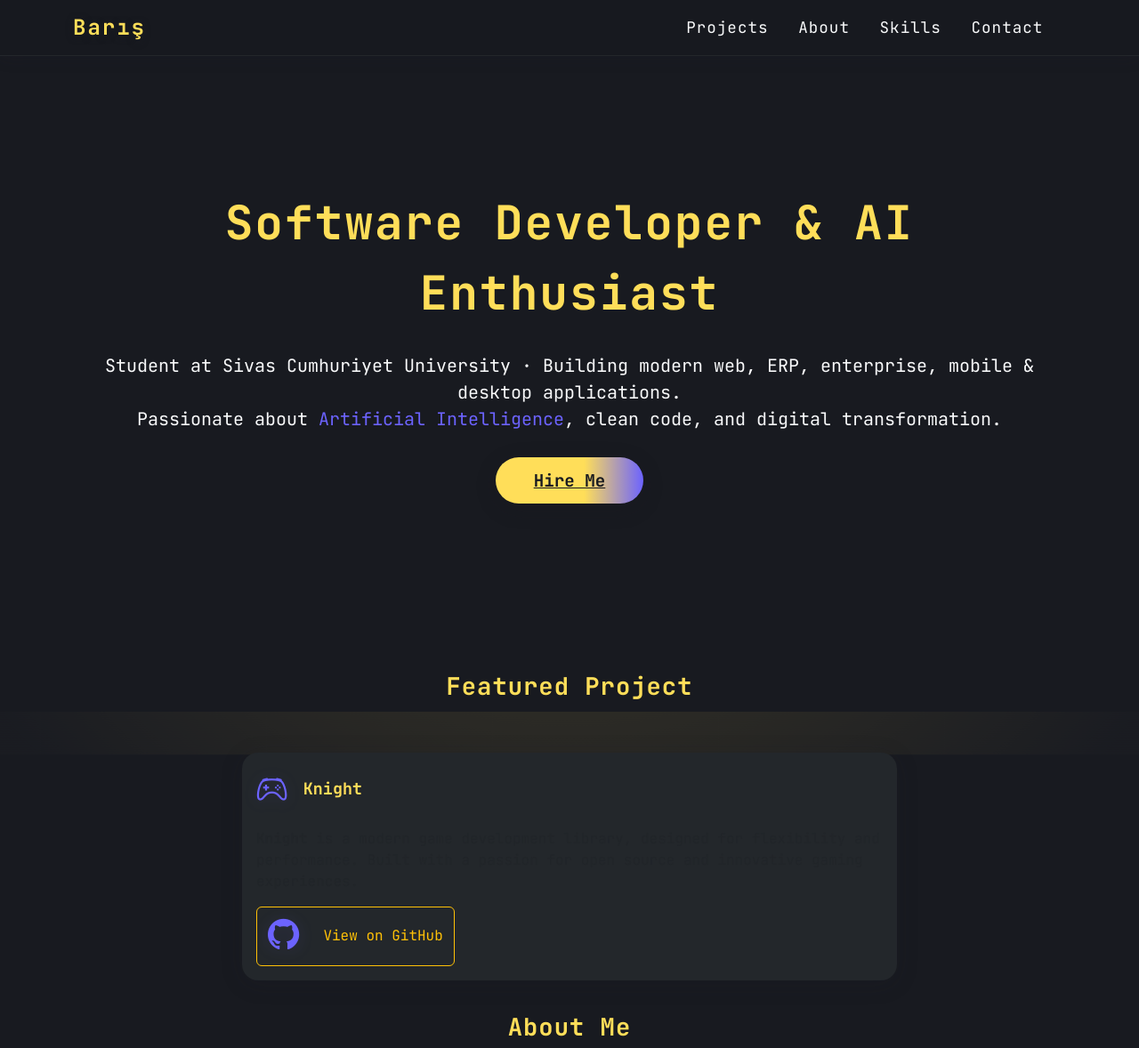
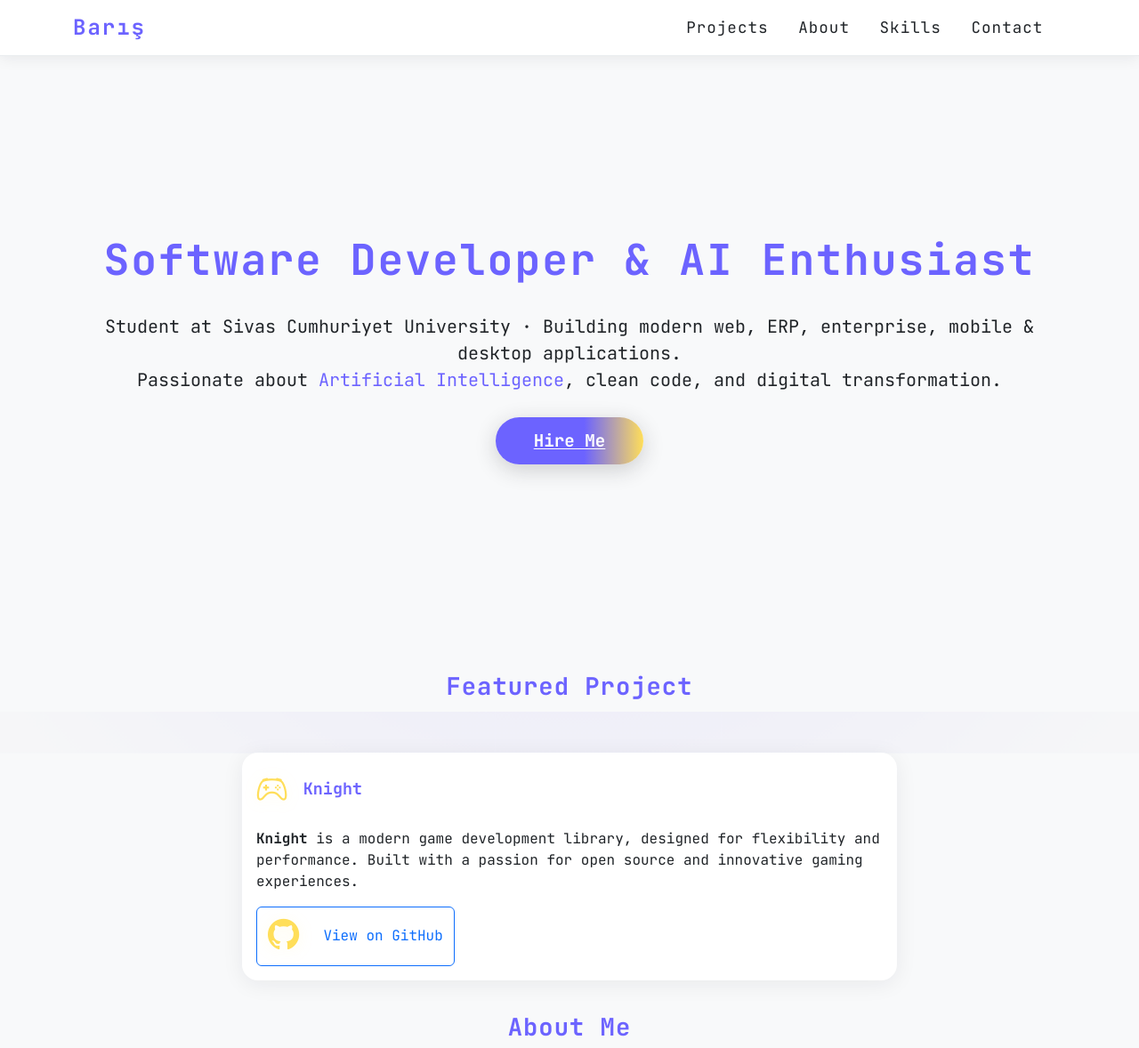
Before and after one commit to FindSofwarer/FindSofwarer.github.io, a plain HTML site: page index.html in a window 1280 px wide. Shown: the top 1178 px of the page at 89% size. Drawn offline with nearby package versions, Linux system fonts and the light colour scheme.

Commit message:
Change color scheme and navbar style

```diff
--- a/index.html
+++ b/index.html
@@ -12,8 +12,8 @@
       height: 100%;
       margin: 0;
       font-family: 'JetBrains Mono', monospace;
-      background: #181a20;
-      color: #f8f9fa;
+      background: #f8f9fa;
+      color: #212529;
       scroll-behavior: smooth;
     }
     .parallax-bg {
@@ -22,7 +22,7 @@
       left: 0;
       width: 100vw;
       height: 100vh;
-      background: linear-gradient(120deg, #23272b 55%, #6c63ff 120%);
+      background: linear-gradient(120deg, #e9ecef 60%, #ffffff 100%);
       z-index: -2;
       overflow: hidden;
     }
@@ -32,33 +32,33 @@
       height: 130vh;
       left: -15vw;
       top: -20vh;
-      opacity: 0.20;
-      background: radial-gradient(circle, #ffde59 0%, #23272b 80%);
+      opacity: 0.13;
+      background: radial-gradient(circle, #6c63ff 0%, #e9ecef 80%);
       animation: moveParallax 14s linear infinite alternate;
       z-index: -1;
     }
     @keyframes moveParallax {
       0% { transform: translateY(0px) scale(1); }
-      100% { transform: translateY(-120px) scale(1.06); }
+      100% { transform: translateY(-120px) scale(1.05); }
     }
     .navbar {
-      background: rgba(24,26,32,0.95) !important;
-      box-shadow: 0 2px 16px rgba(31,28,44,0.18);
-      border-bottom: 1px solid #23272b;
+      background: rgba(255,255,255,0.97) !important;
+      box-shadow: 0 2px 16px rgba(31,28,44,0.08);
+      border-bottom: 1px solid #e9ecef;
     }
     .navbar-brand {
       font-weight: bold;
       letter-spacing: 2px;
       font-size: 1.5rem;
-      color: #ffde59 !important;
-      text-shadow: 0 2px 8px #181a20;
+      color: #6c63ff !important;
+      text-shadow: 0 2px 8px #fff;
       transition: color 0.2s;
     }
     .navbar-brand:hover {
-      color: #6c63ff !important;
+      color: #ffde59 !important;
     }
     .nav-link {
-      color: #f8f9fa !important;
+      color: #212529 !important;
       font-weight: 500;
       font-size: 1.1em;
       letter-spacing: 1px;
@@ -66,7 +66,7 @@
       transition: color 0.2s;
     }
     .nav-link:hover {
-      color: #ffde59 !important;
+      color: #6c63ff !important;
     }
     .hero-section {
       min-height: 80vh;
@@ -79,37 +79,38 @@
       z-index: 1;
     }
     .hero-title {
-      font-size: 3.3rem;
+      font-size: 3rem;
       font-weight: bold;
-      color: #ffde59;
+      color: #6c63ff;
       letter-spacing: 2px;
       margin-bottom: 0.5em;
       animation: fadeInDown 1.4s cubic-bezier(.68,-0.55,.27,1.55) both;
     }
     .hero-sub {
       font-size: 1.25rem;
-      opacity: 0.90;
+      opacity: 0.95;
       margin-bottom: 2em;
       animation: fadeIn 2s .8s both;
+      color: #212529;
     }
     .hero-cta {
       font-size: 1.2em;
       font-weight: 700;
-      background: linear-gradient(90deg, #ffde59 60%, #6c63ff 100%);
-      color: #181a20;
+      background: linear-gradient(90deg, #6c63ff 60%, #ffde59 100%);
+      color: #fff;
       padding: 0.7em 2.2em;
       border-radius: 2em;
       border: none;
-      box-shadow: 0 6px 24px #181a2033;
+      box-shadow: 0 6px 24px #21252933;
       margin-top: 1em;
       transition: background 0.2s, color 0.2s, box-shadow 0.2s;
       cursor: pointer;
       animation: fadeInUp 1.8s 1.1s both;
     }
     .hero-cta:hover {
-      background: linear-gradient(90deg, #6c63ff 60%, #ffde59 100%);
-      color: #fff;
-      box-shadow: 0 12px 32px #6c63ff33;
+      background: linear-gradient(90deg, #ffde59 60%, #6c63ff 100%);
+      color: #212529;
+      box-shadow: 0 12px 32px #ffde5933;
     }
     @keyframes fadeInDown {
       0% { opacity: 0; transform: translateY(-60px);}
@@ -124,7 +125,7 @@
       100% { opacity: 1;}
     }
     .section-title {
-      color: #ffde59;
+      color: #6c63ff;
       text-align: center;
       font-size: 1.7rem;
       font-weight: 700;
@@ -133,9 +134,9 @@
       animation: fadeInDown 1.2s;
     }
     .card {
-      background: #23272b;
+      background: #fff;
       border: none;
-      box-shadow: 0 4px 24px rgba(31,28,44,0.17);
+      box-shadow: 0 4px 24px rgba(31,28,44,0.07);
       border-radius: 18px;
       margin-bottom: 2rem;
       transition: transform 0.2s, box-shadow 0.2s;
@@ -143,7 +144,7 @@
       animation: fadeInUp 1s forwards;
     }
     .card-title {
-      color: #ffde59;
+      color: #6c63ff;
       font-size: 1.15em;
       font-weight: 600;
       margin-bottom: 0.2em;
@@ -158,14 +159,14 @@
     }
     .card .bi {
       font-size: 2.2em;
-      color: #6c63ff;
+      color: #ffde59;
       margin-right: 0.5em;
       vertical-align: middle;
-      filter: drop-shadow(0 2px 8px #6c63ff22);
+      filter: drop-shadow(0 2px 8px #ffde5922);
     }
     .tech-list .badge {
-      background: #343a40;
-      color: #ffde59;
+      background: #e9ecef;
+      color: #6c63ff;
       margin: 0.15em 0.25em;
       font-size: 0.98em;
       border-radius: 1.2em;
@@ -181,16 +182,16 @@
       animation-delay: 0.4s;
     }
     .contact-section {
-      background: #23272b;
+      background: #fff;
       padding: 2.5em 1em;
       border-radius: 18px;
       margin-top: 2.5em;
       text-align: center;
-      box-shadow: 0 4px 24px rgba(31,28,44,0.17);
+      box-shadow: 0 4px 24px rgba(31,28,44,0.10);
       animation: fadeIn 2s;
     }
     .contact-section h2 {
-      color: #ffde59;
+      color: #6c63ff;
       font-size: 1.3em;
       margin-bottom: 1em;
       font-weight: 700;
@@ -216,13 +217,12 @@
     .footer {
       text-align: center;
       padding: 2em 1em 1em 1em;
-      color: #aaa;
+      color: #888;
       font-size: 1em;
       opacity: 0.7;
       background: none;
       border: none;
     }
-    /* Parallax responsive */
     @media (max-width: 600px) {
       .hero-title { font-size: 2.1rem; }
       .section-title { font-size: 1.15rem; }
@@ -233,7 +233,7 @@
 <body>
   <div class="parallax-bg"></div>
   <div class="parallax-layer"></div>
-  <nav class="navbar navbar-expand-lg navbar-dark sticky-top">
+  <nav class="navbar navbar-expand-lg navbar-light sticky-top">
     <div class="container">
       <a class="navbar-brand" href="#">Barış</a>
       <button class="navbar-toggler" type="button" data-bs-toggle="collapse" data-bs-target="#navbarToggler" aria-controls="navbarToggler" aria-expanded="false" aria-label="Toggle navigation">
@@ -274,7 +274,7 @@
             <p class="card-text">
               <b>Knight</b> is a modern game development library, designed for flexibility and performance. Built with a passion for open source and innovative gaming experiences.
             </p>
-            <a href="https://github.com/FindSofwarer/knight" target="_blank" class="btn btn-outline-warning">
+            <a href="https://github.com/FindSofwarer/knight" target="_blank" class="btn btn-outline-primary">
               <i class="bi bi-github"></i> View on GitHub
             </a>
           </div>
```
